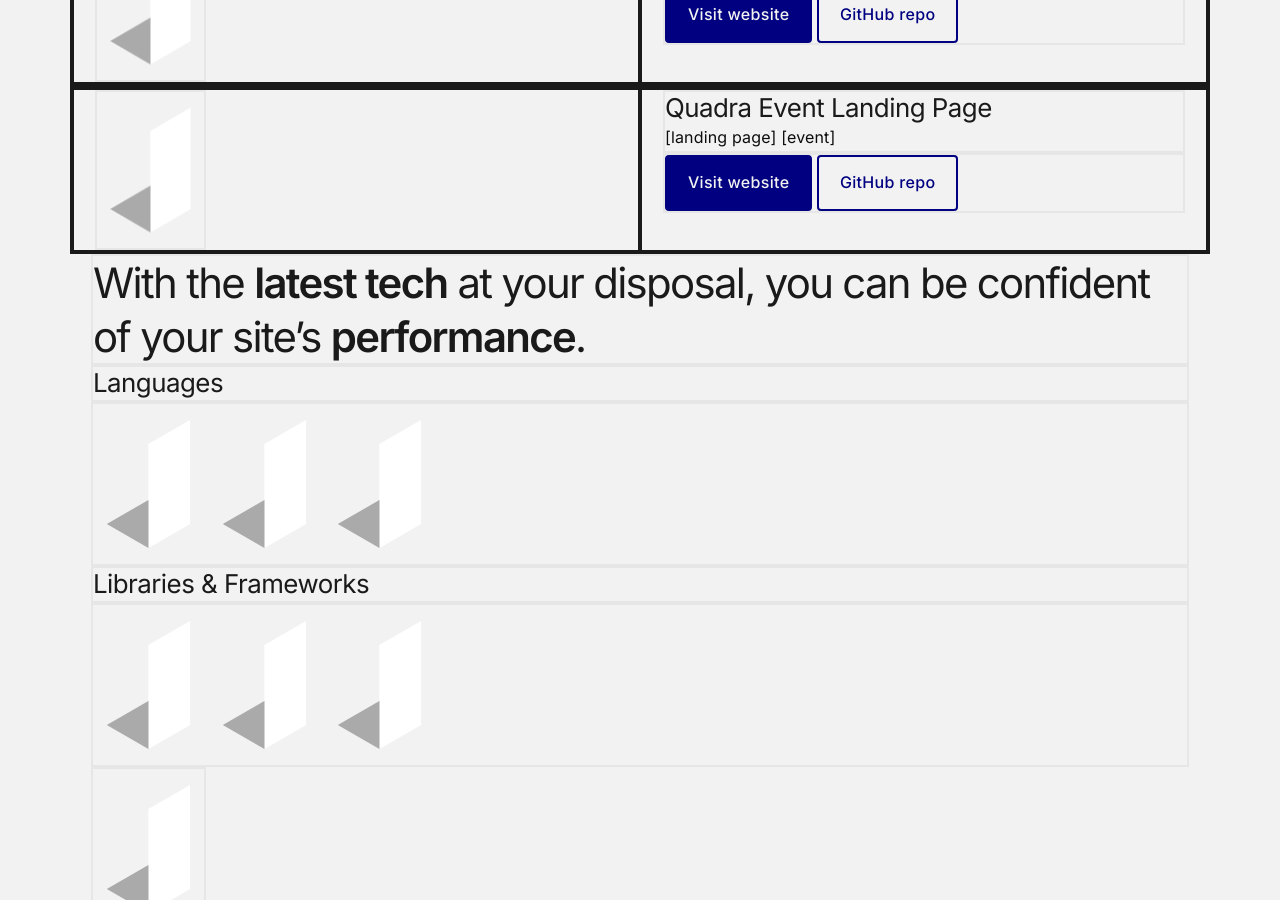
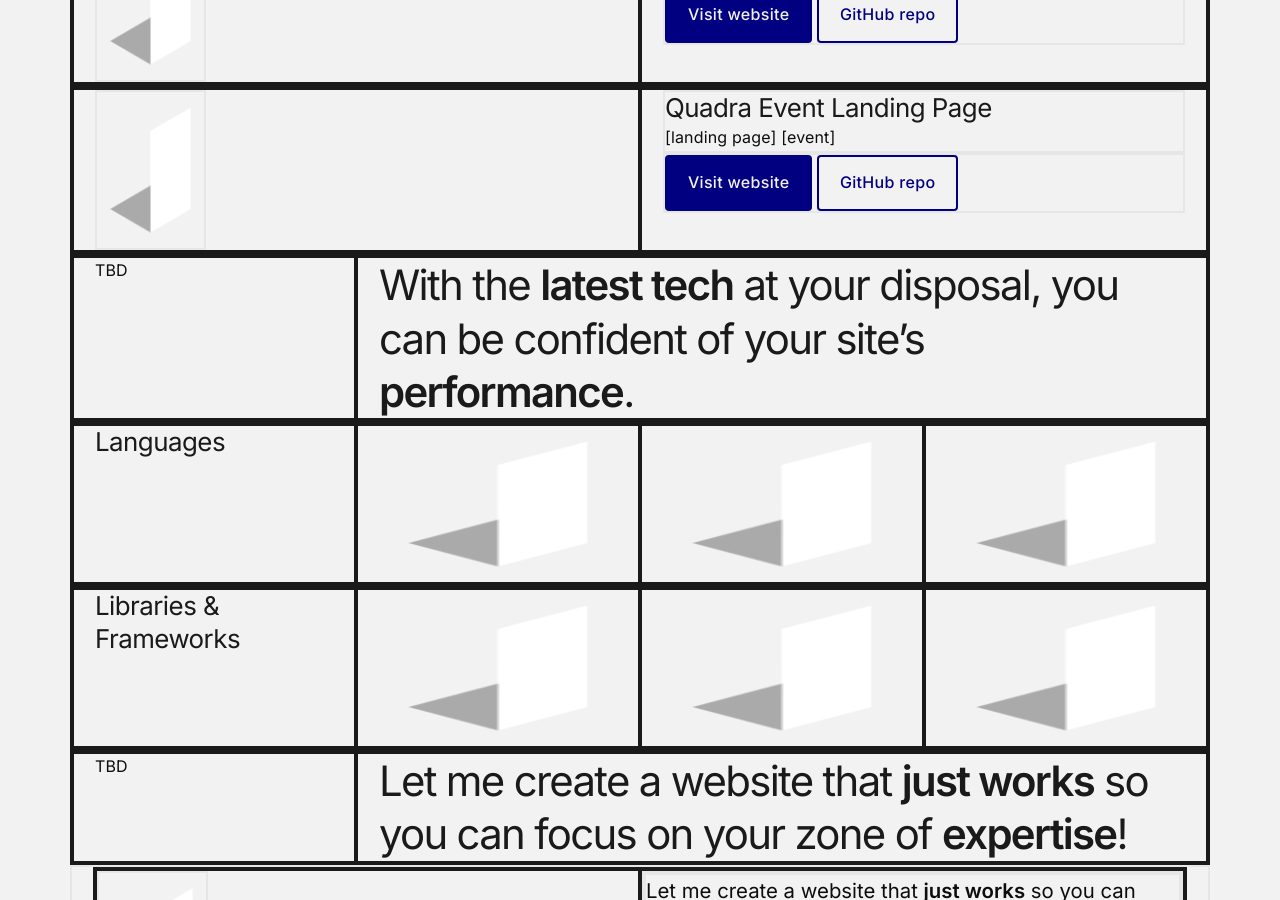
Before and after one commit to jingtianfeng/jtfeng-personal-1, a Jekyll site: the page built from index.html, in a window 1280 px wide and 900 px high, scrolled down 982 px. Built offline with Jekyll 4.4.1, drawn with Linux system fonts in a browser that asks for light colours.

Commit message:
Update index: layout rest

```diff
--- a/index.html
+++ b/index.html
@@ -149,39 +149,75 @@ title: Front-End Developer
 </section>
 <section id="frontend-skill-title">
     <div class="container">
-        <h2 class="border">
+        <div class="border border-dark
+                    row">
+            <div class="border border-dark
+                        col-4 col-md-1">
+                TBD
+            </div>
+            <h2 class="border border-dark
+                       col-4 col-md-3">
                 With the <strong>latest tech</strong> at your disposal,
                 you can be confident of your site’s <strong>performance</strong>.
             </h2>
         </div>
+    </div>
 </section>
 <section id="frontend-skill-content">
     <div class="container">
-        <h3 class="border">
+        <div class="border border-dark
+                    row">
+            <h3 class="border border-dark
+                       col-4 col-md-1">
                 Languages
             </h3>
-        <div class="border">
-            <img src="/assets/img/favicon.ico" alt="HTML">
-            <img src="/assets/img/favicon.ico" alt="CSS">
-            <img src="/assets/img/favicon.ico" alt="Javascript">
+            <img src="/assets/img/favicon.ico" alt="HTML"
+                 height="160" width="111"
+                 class="border border-dark
+                        col-2 col-md-1">
+            <img src="/assets/img/favicon.ico" alt="CSS"
+                 height="160" width="111"
+                 class="border border-dark
+                        col-2 col-md-1">
+            <img src="/assets/img/favicon.ico" alt="Javascript"
+                 height="160" width="111"
+                 class="border border-dark
+                        col-2 col-md-1">
         </div>
-        <h3 class="border">
+        <div class="border border-dark
+                    row">
+            <h3 class="border border-dark
+                       col-4 col-md-1">
                 Libraries & Frameworks
             </h3>
-        <div class="border">
-            <img src="/assets/img/favicon.ico" alt="Bootstrap">
-            <img src="/assets/img/favicon.ico" alt="Jekyll">
-            <img src="/assets/img/favicon.ico" alt="React">
+            <img src="/assets/img/favicon.ico" alt="Bootstrap"
+                 height="160" width="111"
+                 class="border border-dark
+                        col-2 col-md-1">
+            <img src="/assets/img/favicon.ico" alt="Jekyll"
+                 height="160" width="111"
+                 class="border border-dark
+                        col-2 col-md-1">
+            <img src="/assets/img/favicon.ico" alt="React"
+                 height="160" width="111"
+                 class="border border-dark
+                        col-2 col-md-1">
         </div>
-        <img src="/assets/img/logo.png" alt="skills"
-             class="border">
     </div>
 </section>
 <section id="frontend-cta-title">
     <div class="container">
-        <h2 class="border">
+        <div class="border border-dark
+                    row">
+            <div class="border border-dark
+                        col-4 col-md-1">
+                TBD
+            </div>
+            <h2 class="border border-dark
+                       col-4 col-md-3">
                 Let me create a website that <strong>just works</strong>
                 so you can focus on your zone of <strong>expertise</strong>!
             </h2>
         </div>
+    </div>
 </section>
```
Lines whose indentation alone changed are shown as unchanged.
